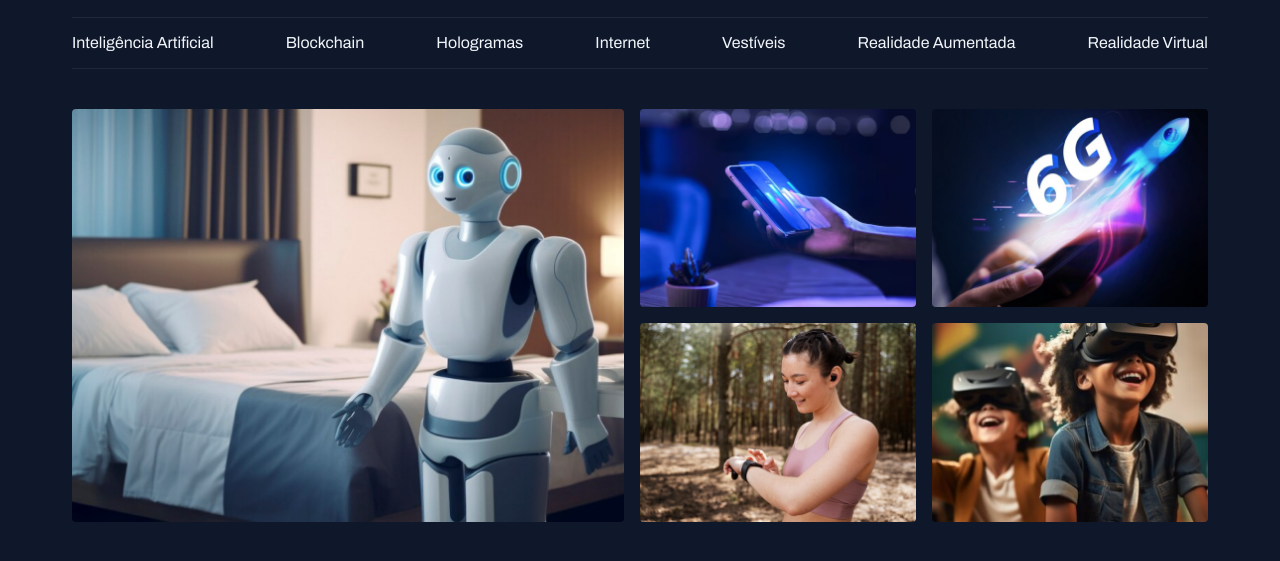
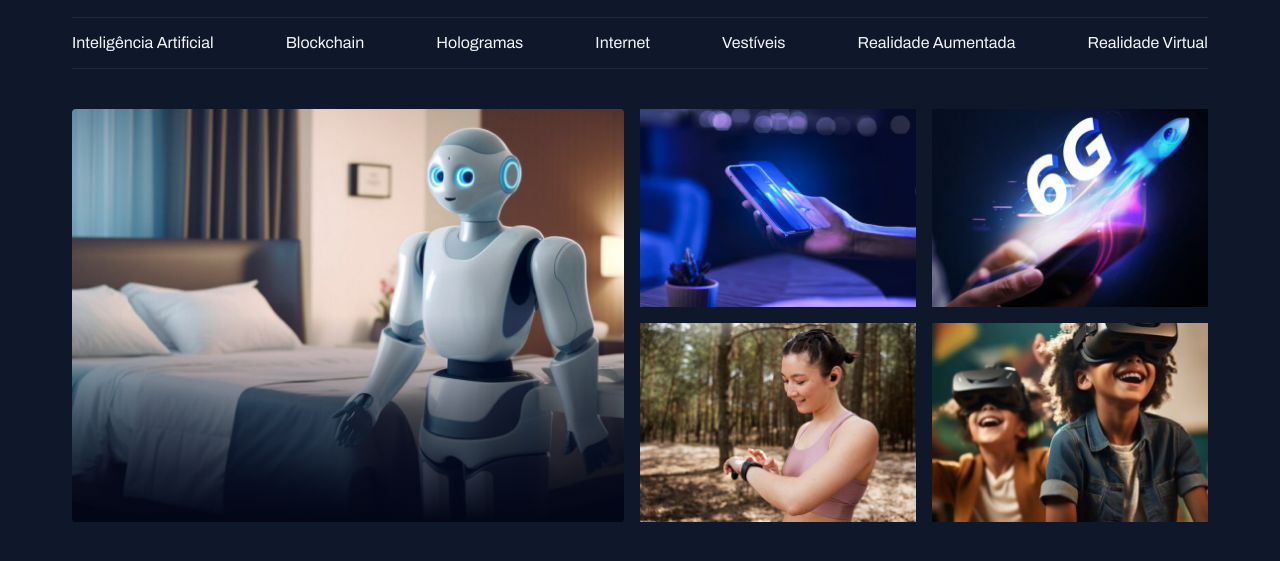
Before and after one commit to lucasaraujope/portal_de_noticias, a plain HTML site: page index.html in a window 1280 px wide. Shown: the part 55-616 px from the top of the page. Drawn offline with Linux system fonts and the light colour scheme.

Commit message:
Adicionando fundo degradê nas imagens

```diff
--- a/Style/sections.css
+++ b/Style/sections.css
@@ -2,6 +2,27 @@
     img{
         height: 100%;
         object-fit: cover;
-        border-radius: 4px;
+
+    }
+
+    .card{
+        position: relative; /*Adicionamos esse psoition para que o card seja posicionado com relação ao elemento pai dele*/
+        border-radius: 4px; /*Trouxemos o broder para cá pois adicionamos uma imagem por cima da imagem principal*/
+        overflow: hidden; /*O overflow hidden está ajudando a esconder o transborodo da imagem que está por cima da principal*/
+
+        &::before{ /*Estamos usando o & para substituir o card, pois se não tiver um elemento ali não podemos usar os ::*/
+            content: "";
+            position: absolute;
+            inset: 0; /*usamos o inset para que a nova imagem cubra todo espaço especificado acima*/
+            top: 50%; /*usei o top para poder deixar a imagem na metade*/
+           background: linear-gradient( /*Para criar o gradiente na imagem*/
+            180deg, /*Posicionamento do degrade*/
+            transparent 0%, /*Primeira cor*/
+           #020617 100% /*Segunda cor*/
+
+           );
+
+        }
+
     }
 }
--- a/index.html
+++ b/index.html
@@ -43,7 +43,7 @@
     </header>
 <main class="container grid">
     <section id="featured" class="grid grid-flow-col  gap-16">
-        <div>
+        <div class="card">
             <img src="./Assets/images/Image 01.png" alt="...">
         </div>
 
```
